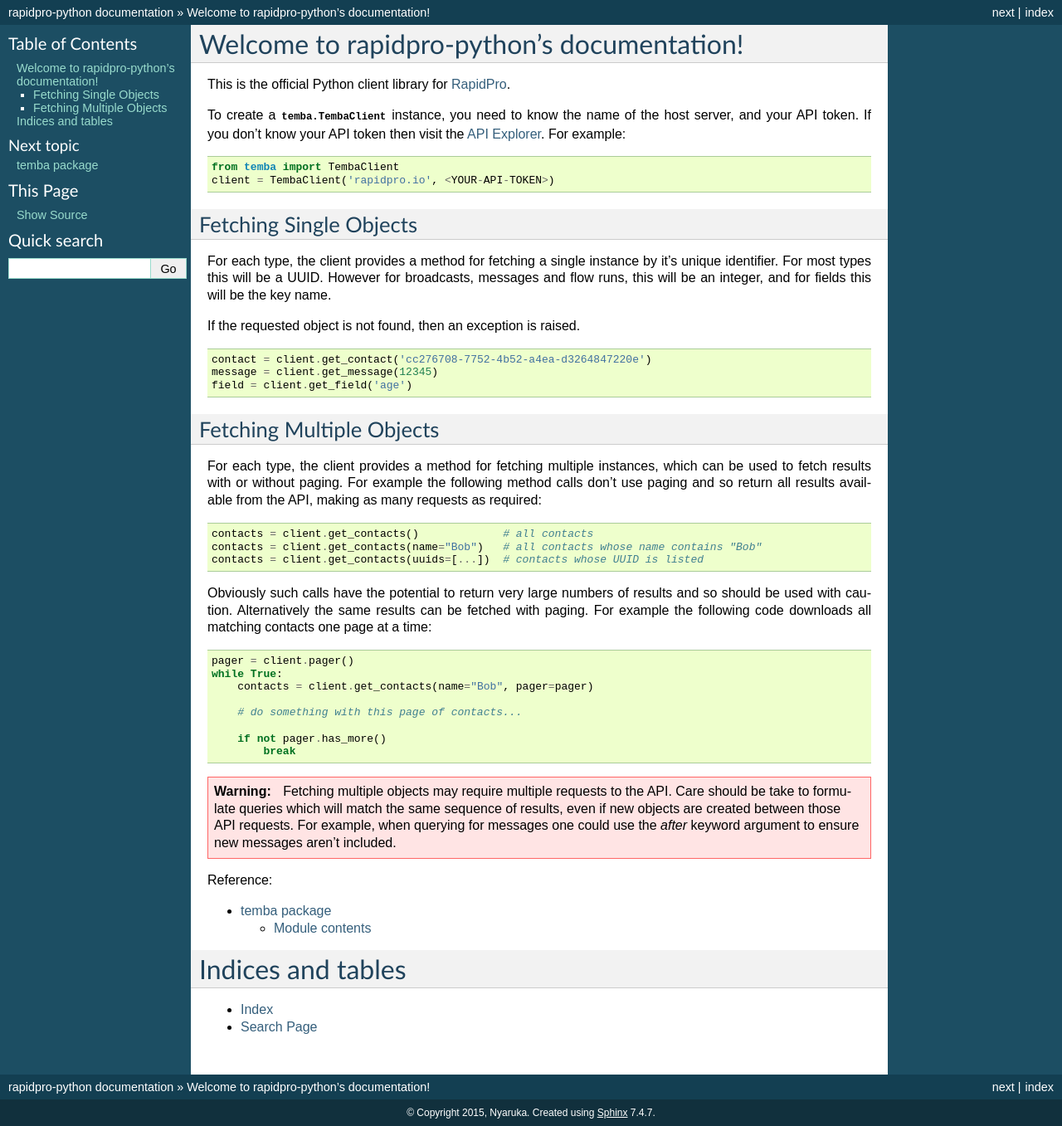
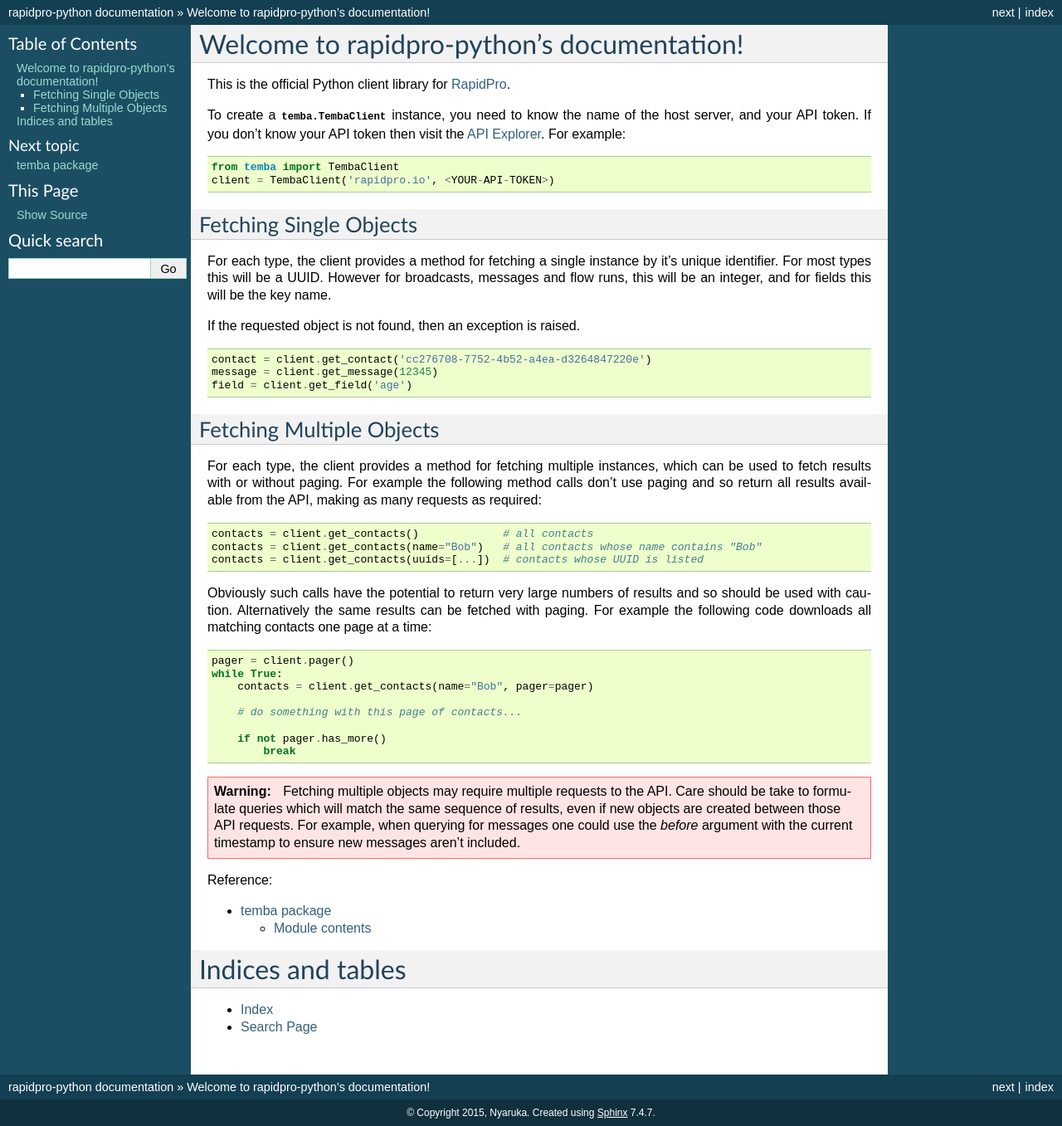
Before and after one commit to rapidpro/rapidpro-python, a Sphinx documentation site: the page built from docs/index.rst, in a window 1280 px wide. Shown: the whole page at 83% size. Built offline with Sphinx 7.4.7, drawn with Linux system fonts in a browser that asks for light colours.

Commit message:
Small doc fix

```diff
--- a/docs/index.rst
+++ b/docs/index.rst
@@ -63,7 +63,8 @@
 .. warning::
     Fetching multiple objects may require multiple requests to the API. Care should be take to formulate queries which
     will match the same sequence of results, even if new objects are created between those API requests. For example,
-    when querying for messages one could use the `after` keyword argument to ensure new messages aren't included.
+    when querying for messages one could use the `before` argument with the current timestamp to ensure new messages
+    aren't included.
 
 Reference:
 
```
